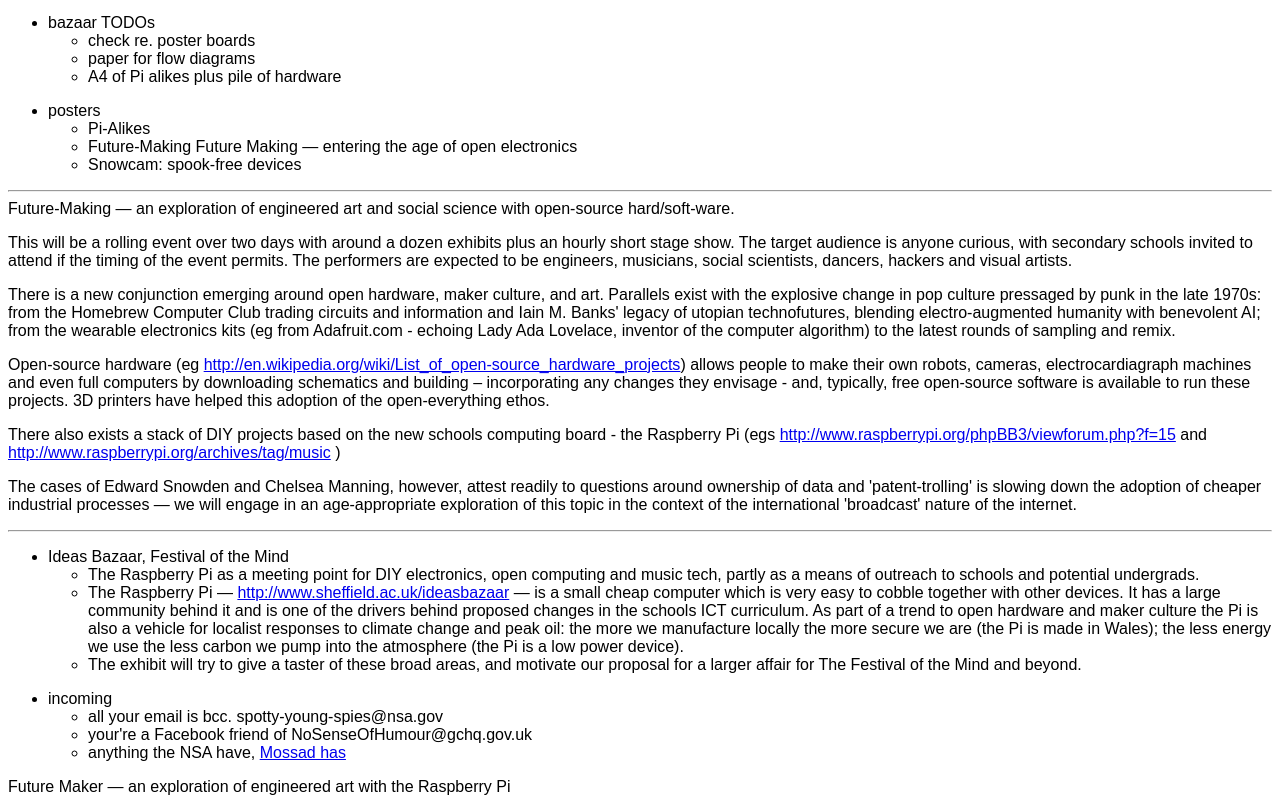
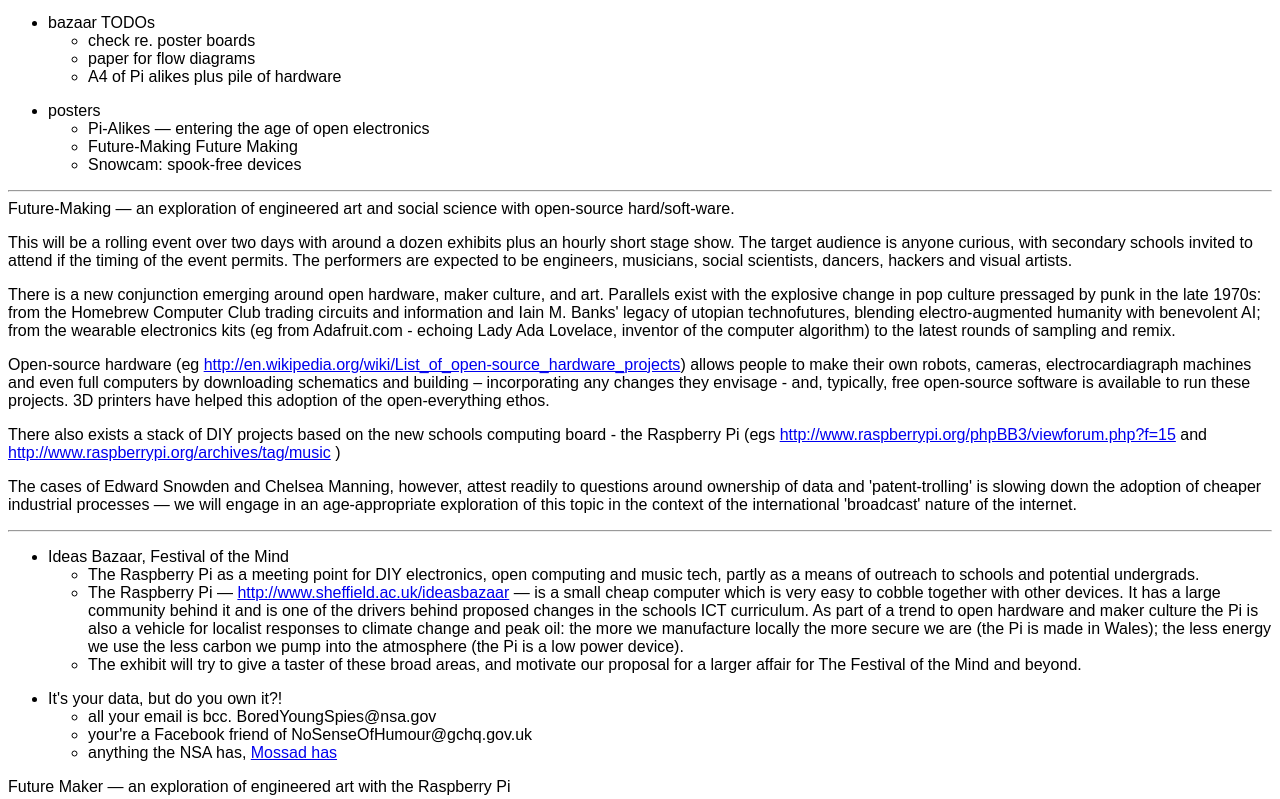
Before and after one commit to hamishcunningham/pi-tronics, a plain HTML site: page ideas-bazaar/notes.html in a window 1280 px wide. Shown: the part 328-1127 px from the top of the page. Drawn offline with Linux system fonts and the light colour scheme.

Commit message:
stuff from meeting with bo

```diff
--- a/ideas-bazaar/notes.html
+++ b/ideas-bazaar/notes.html
@@ -82,8 +82,8 @@
 <ul>
 <li>posters
   <ul>
-  <li>Pi-Alikes</li>
-  <li>Future-Making Future Making &mdash; entering the age of open electronics</li>
+  <li>Pi-Alikes &mdash; entering the age of open electronics</li>
+  <li>Future-Making Future Making</li>
   <li>Snowcam: spook-free devices</li>
   </ul></li>
 </ul>
@@ -159,11 +159,11 @@
 </ul>
 
 <ul>
-<li>incoming
+<li>It's your data, but do you own it?!
   <ul>
-  <li>all your email is bcc. spotty-young-spies@nsa.gov</li>
+  <li>all your email is bcc. BoredYoungSpies@nsa.gov</li>
   <li>your're a Facebook friend of NoSenseOfHumour@gchq.gov.uk</li>
-  <li>anything the NSA have,
+  <li>anything the NSA has,
     <a class="cow-url" href="http://www.theguardian.com/world/2013/sep/11/nsa-americans-personal-data-israel-documents">Mossad has</a></li>
   </ul></li>
 </ul>
```
Also changed, not shown: 2 other files.
